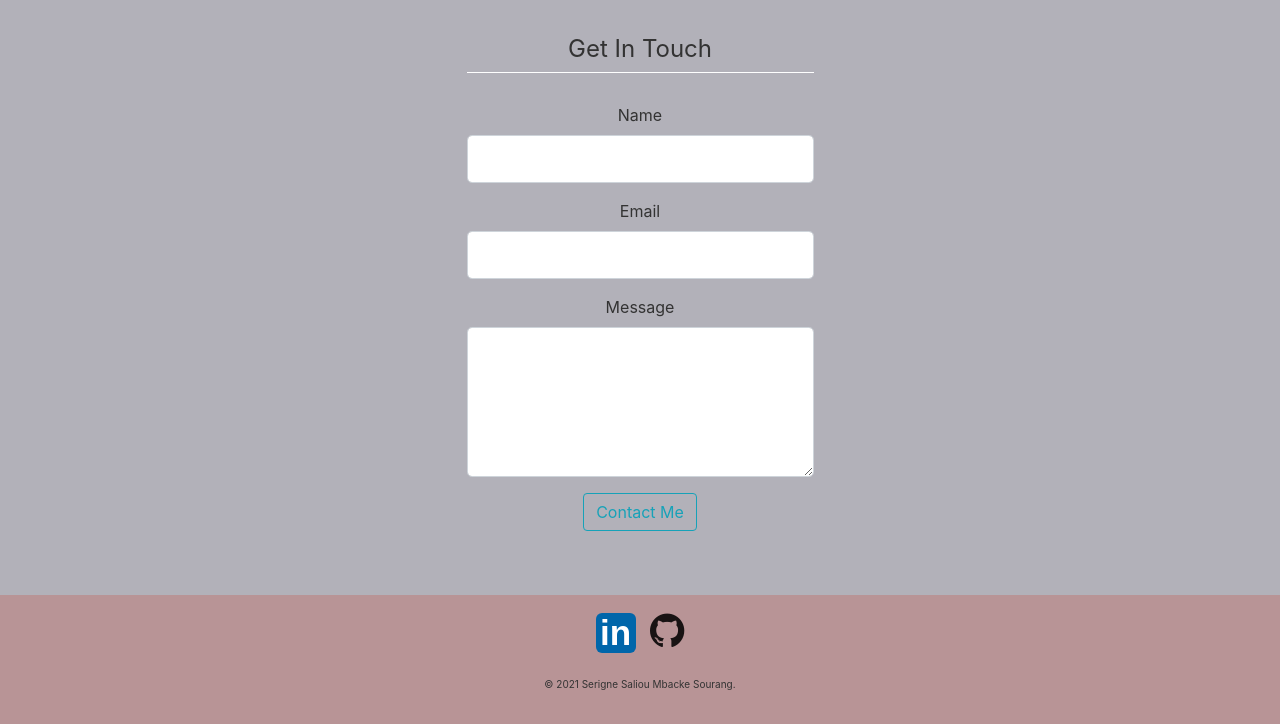
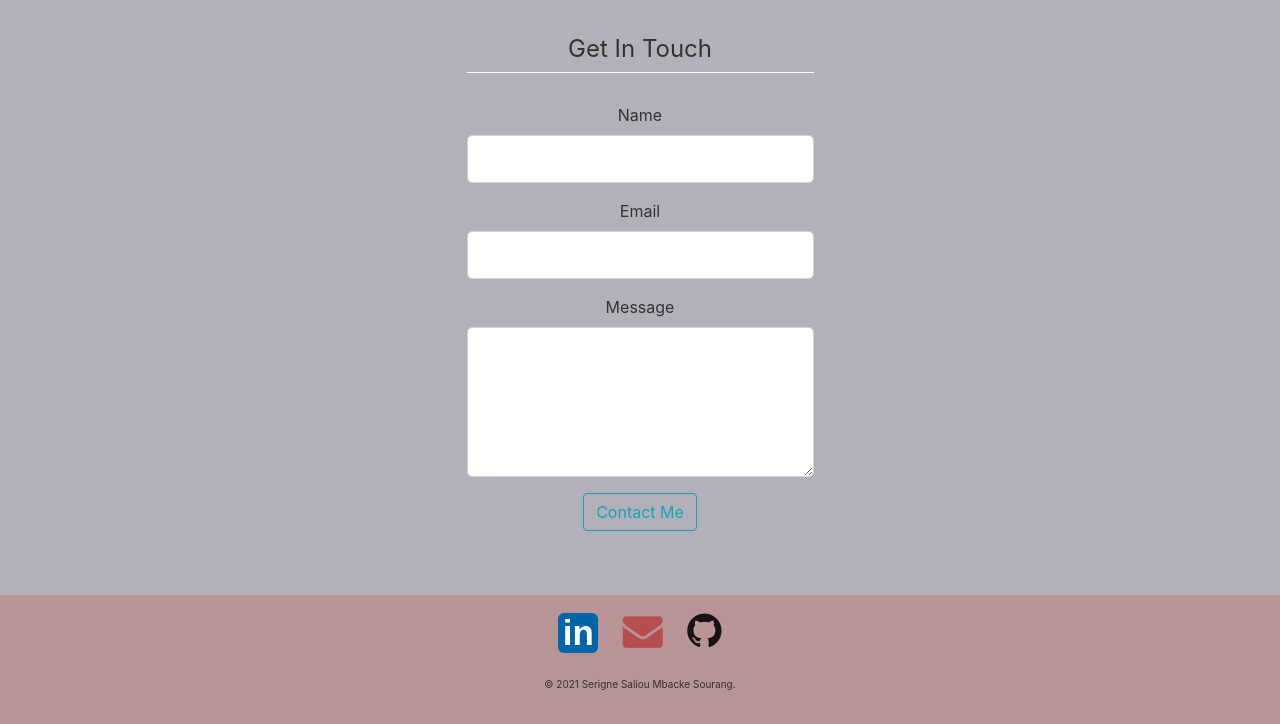
Before and after one commit to ssourang/flask_profile, a Flask app: page /projects in a window 1280 px wide. Shown: the part 268-992 px from the top of the page. Run offline with Flask 2, Linux system fonts and the light colour scheme; parts of the project's set-up code (start-up, migrations or seed data) failed here and were passed over; some libraries are stand-ins or nearby versions.

Commit message:
Add a mail-to icon for the footer. Make projects to open in a new tab.

```diff
--- a/static/style.css
+++ b/static/style.css
@@ -12,11 +12,21 @@ h1, h2, h3, h4, h5, h6 {
 
 .github {
     color:#181313;
-    padding-left: 10px;
+    padding-left: 20px;
 }         /* Unvisited link  */
 .github:visited {color:#0a0c0a;} /* Visited link    */
 .github:hover {color:#2c2929;}   /* Mouse over link */
 .github:active {color:#0c0c0e;}  /* Selected link   */
+
+.mail-me {
+    color:rgb(182, 78, 78);
+    padding-left: 10px;
+}
+
+.mail-me:visited {color:#e45937;} /* Visited link    */
+.mail-me:hover {color:#a3361be8;}   /* Mouse over link */
+.mail-me:active {color:#a5450d;}  /* Selected link   */
+
 
 .bg-steel {
 background-color: #5f788a;
--- a/templates/projects.html
+++ b/templates/projects.html
@@ -8,7 +8,7 @@
     <div class="project-section">
         <ul class="projects">
             {% for repo in repos %}
-            <a href="{{ repo['url'] }}">
+            <a href="{{ repo['url'] }}" target="_blank">
                 <li class="list-projects-format">{{ repo['name'] }}</li>
             </a>
             <div class="gif-space">
@@ -46,14 +46,16 @@
                 {{ form.submit(class="btn btn-outline-info") }}
             </div>
         </fieldset>
-
     </form>
 </div>
 <div class="my-footer">
     <div id="idLinkedInIcon" onclick="window.open('https://www.linkedin.com/in/serignesourang/');"
         title="LinkedIn Profile">in
     </div>
-    <a class="github" href="https://github.com/ssourang?tab=repositories">
+    <a class="mail-me" href="mailto:ssmsourang@gmail.com">
+        <i class="fa fa-envelope mail-me" title="Mail me" style="font-size:40px"></i>
+    </a>
+    <a class="github" title="Github repos" href="https://github.com/ssourang?tab=repositories">
         <i class="fa fa-github" style="font-size:40px"></i>
     </a><br><br>
     <p style="font-size:10px" class="copyright">© {{ current_year }} Serigne Saliou Mbacke Sourang.</p>
```
Also changed, not shown: 1 other file.
